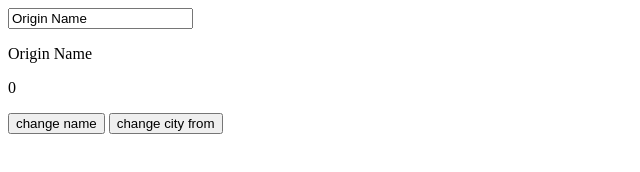
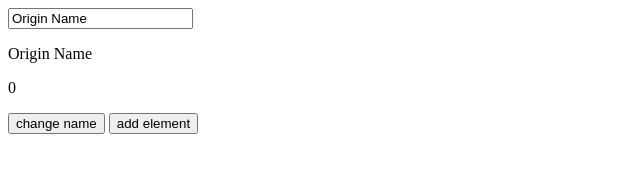
Before and after one commit to Ash-sc/do-it-yourself, a website: page two-way-data-binding/proxy/index.html in a window 1280 px wide. Shown: the full height of the page, 0-640 px from the left. Drawn offline with Linux system fonts and the light colour scheme.

Commit message:
style(change btn txt): add console

```diff
--- a/two-way-data-binding/proxy/index.html
+++ b/two-way-data-binding/proxy/index.html
@@ -11,7 +11,7 @@
             <p>Name : {{ name }}</p>
             <p>Arr length : {{ from.length }}</p>
             <button v-on:click="changName">change name</button>
-            <button v-on:click="changeCityFrom">change city from</button>
+            <button v-on:click="changeCityFrom">add element</button>
         </div>
     </body>
     <script src="./observer.js"></script>
@@ -31,7 +31,7 @@
                 },
                 changeCityFrom () {
                     this.from.push(Math.random())
-                    // this.from = { city: 'Beijing' }
+                    console.log(this.from.length)
                 }
             }
         })
```
